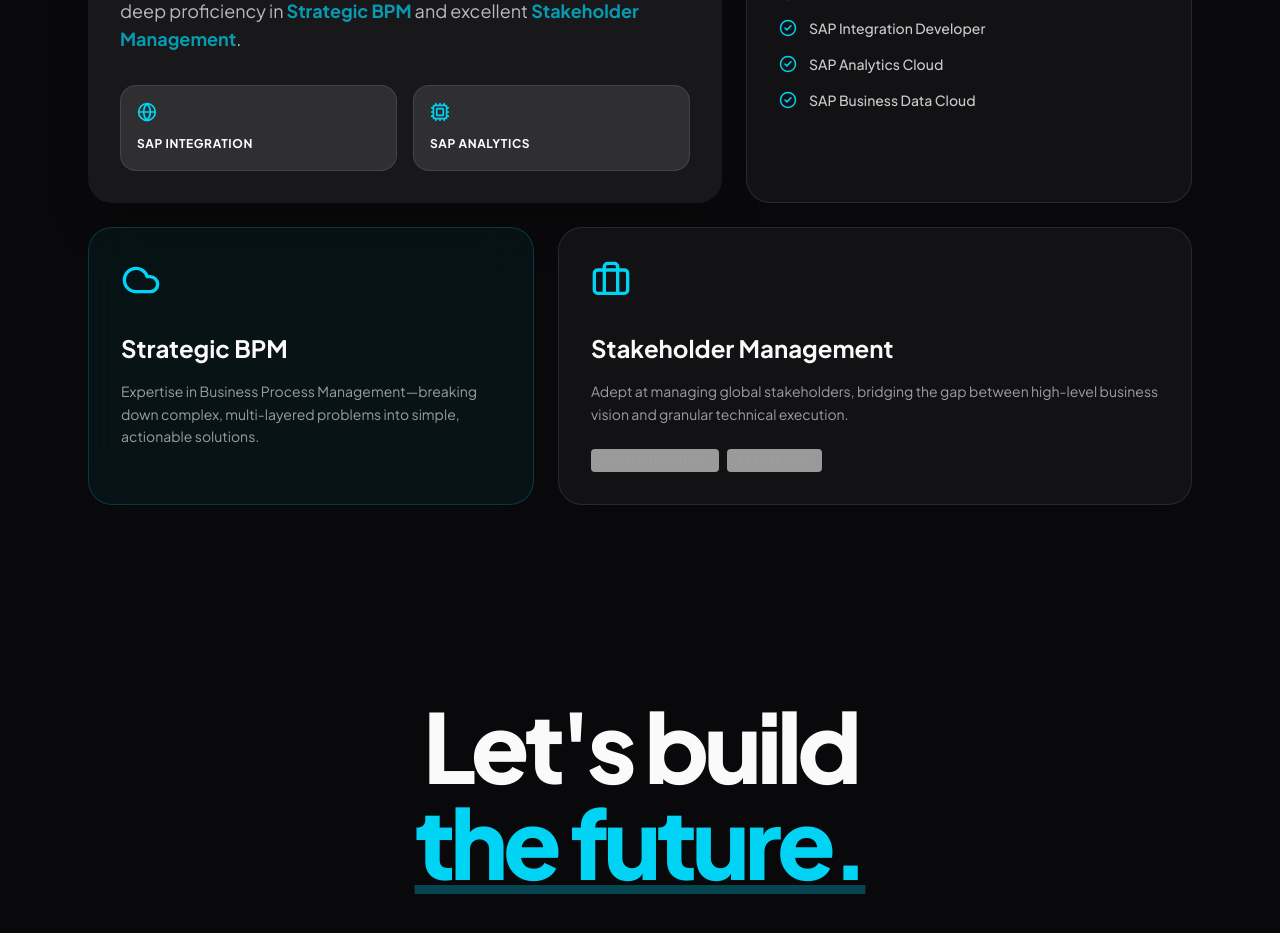
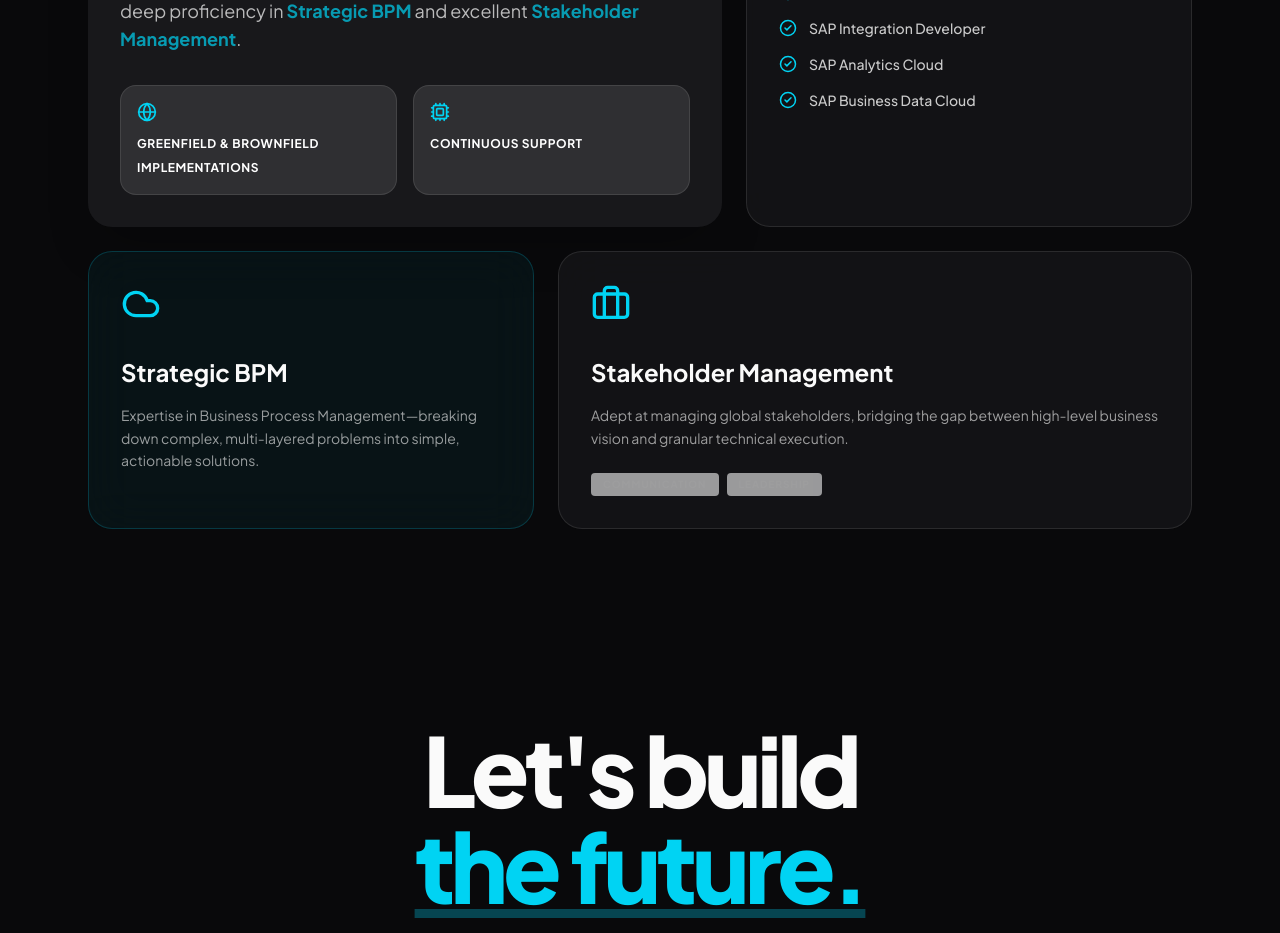
Before and after one commit to karthikexped/sap-cx-portfolio, a React (Vite) app: page / in a window 1280 px wide. Shown: the part 2540-3473 px from the top of the page. Built offline with nearby package versions, Linux system fonts and the light colour scheme.

Commit message:
Final Optimization: Resolved Tailwind v4 build issues and updated Expertise Hub

```diff
--- a/src/App.jsx
+++ b/src/App.jsx
@@ -97,6 +97,7 @@
             <button
               onClick={() => setDarkMode(!darkMode)}
               className="p-2 rounded-full hover:bg-zinc-200 dark:hover:bg-zinc-800 transition-colors"
+              aria-label="Toggle Dark Mode"
             >
               {darkMode ? <Sun size={20} className="text-cyan-400" /> : <Moon size={20} />}
             </button>
@@ -197,11 +198,11 @@
             <div className="grid grid-cols-2 gap-4">
               <div className="p-4 rounded-2xl bg-white/10 dark:bg-zinc-100 border border-white/10 dark:border-zinc-200">
                 <Globe size={20} className="mb-2 text-cyan-400" />
-                <span className="text-xs font-bold uppercase tracking-wider">SAP Integration</span>
+                <span className="text-[10px] md:text-xs font-bold uppercase tracking-wider">Greenfield & Brownfield Implementations</span>
               </div>
               <div className="p-4 rounded-2xl bg-white/10 dark:bg-zinc-100 border border-white/10 dark:border-zinc-200">
                 <Cpu size={20} className="mb-2 text-cyan-400" />
-                <span className="text-xs font-bold uppercase tracking-wider">SAP Analytics</span>
+                <span className="text-[10px] md:text-xs font-bold uppercase tracking-wider">Continuous Support</span>
               </div>
             </div>
           </div>
--- a/src/index.css
+++ b/src/index.css
@@ -40,7 +40,9 @@
   }
 
   .bento-card {
-    @apply rounded-3xl p-8 transition-all duration-500;
+    border-radius: 1.5rem;
+    padding: 2rem;
+    transition: all 0.5s ease;
     backdrop-filter: blur(24px);
     background-color: var(--card-bg);
     border: 1px solid var(--card-border);
```
